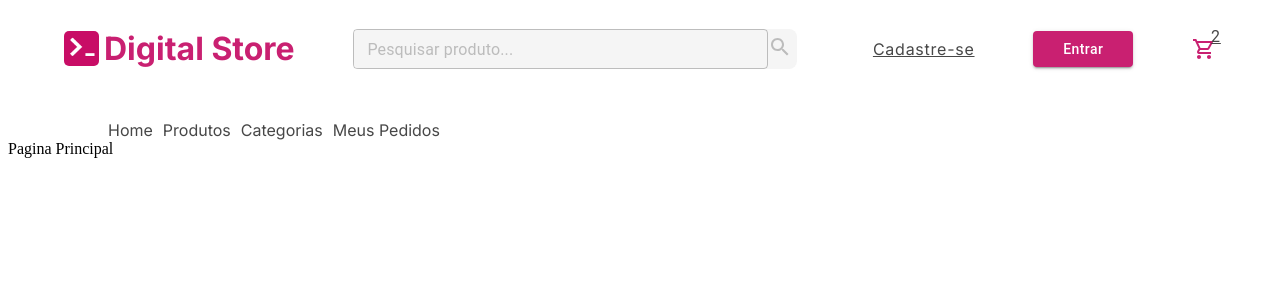
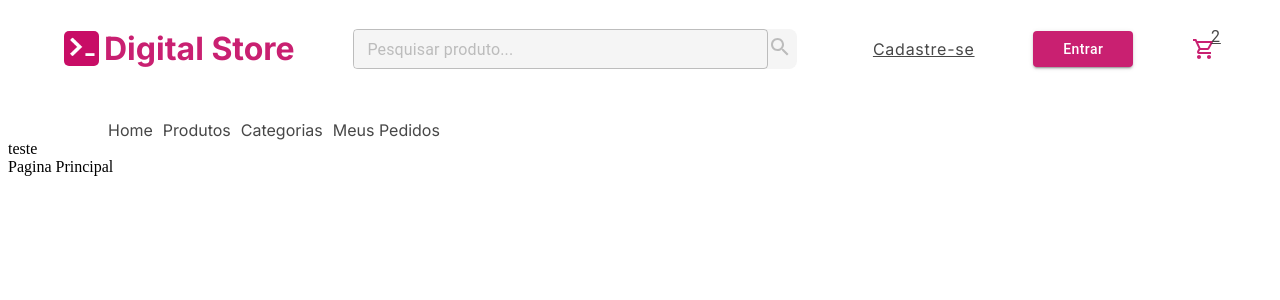
Before and after one commit to marcellovm/grupo03, a React (Create React App) app in the folder app-group03/: page / in a window 1280 px wide. Shown: the top 300 px of the page. Built offline with nearby package versions, Linux system fonts and the light colour scheme.

Commit message:
iniciando carousel

```diff
--- a/app-group03/package.json
+++ b/app-group03/package.json
@@ -8,6 +8,7 @@
     "@mui/icons-material": "^5.11.16",
     "@mui/joy": "^5.0.0-alpha.85",
     "@mui/material": "^5.13.6",
+    "@mui/styles": "^5.13.7",
     "@testing-library/jest-dom": "^5.16.5",
     "@testing-library/react": "^13.4.0",
     "@testing-library/user-event": "^13.5.0",
--- a/app-group03/src/App.js
+++ b/app-group03/src/App.js
@@ -14,7 +14,7 @@ export default function App() {
         <Route path="/categorias" element={<Categories/>}/>
         <Route path="/produtos" element={<Products/>}/>
         <Route path="/produtos/:id" element={<ProductsDetails/>}/>
-        <Route path="meus-pedidos" element={<Orders/>}/>
+        <Route path="/meus-pedidos" element={<Orders/>}/>
       </Routes>
     </BrowserRouter>
   );
--- /dev/null
+++ b/app-group03/src/components/Slides/index.js
@@ -0,0 +1,12 @@
+import React from "react";
+import Carousel from "react-material-ui-carousel";
+import {Button, box, Container, Paper} from "@mui/material"
+
+export default function Slides() {
+    return (
+        <div>
+           teste
+
+        </div>
+    )
+}
--- a/app-group03/src/pages/Home/index.js
+++ b/app-group03/src/pages/Home/index.js
@@ -1,11 +1,13 @@
 import NavBar from "../../components/NavBar";
 import Menu from "../../components/Menu"
+import Slides from "../../components/Slides"
 
 export default function Home() {
     return (
         <div>
             <NavBar/>
             <Menu/>
+            <Slides/>
             Pagina Principal
         </div>
     )
```
Also changed, not shown: app-group03/src/components/Footer/img/twitter-logo.png (added), app-group03/src/components/Footer/index.js (added), app-group03/src/components/Footer/styles.scss (added), app-group03/src/components/Slides/styles.scss (added), 1 other file (tests, documents, lock files or other folders).
